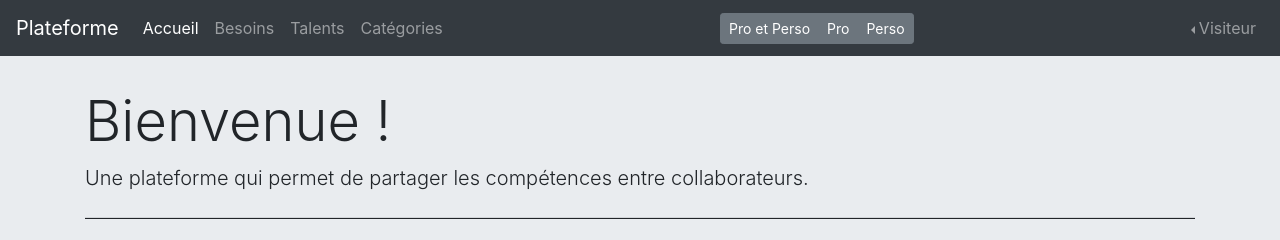
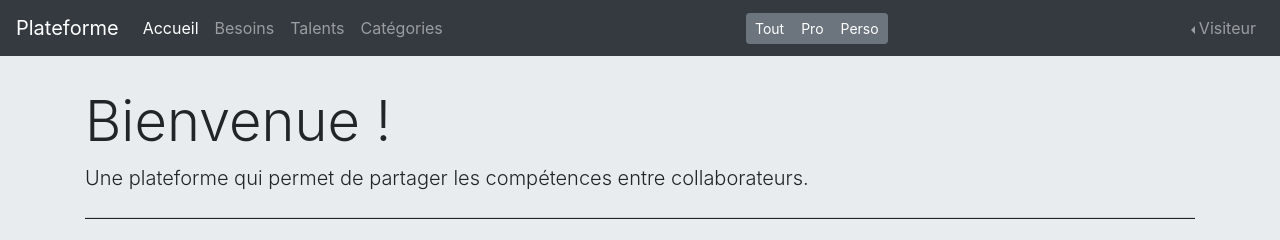
Before and after one commit to Huijun-Ding/QSF, a PHP site: page /Accueil.php in a window 1280 px wide. Shown: the top 240 px of the page. Run offline with PHP 8.4, Linux system fonts and the light colour scheme; tables that the repository leaves empty or names only in its code hold one stand-in row (values such as "Sample post"); some libraries are stand-ins or nearby versions.

Commit message:
debug accueil

```diff
--- a/Accueil.php
+++ b/Accueil.php
@@ -42,9 +42,9 @@
             require_once 'Fonctions.php';
             if (empty($_SESSION['email'])){
                 echo ('<div class="btn-group" role="group" aria-label="Basic example">');
-                echo ('<button type="radio" class="btn btn-secondary btn-sm">Pro et Perso</button>');
-                echo ('<button type="radio" class="btn btn-secondary btn-sm" name="typeV" value="Pro">Pro</button>');
-                echo ('<button type="radio" class="btn btn-secondary btn-sm" name="typeV" value="Perso">Perso</button>');
+                echo ('<button type="radio" id="tout" class="btn btn-secondary btn-sm" name="tout">Tout</button>');
+                echo ('<button type="radio" id="pro" class="btn btn-secondary btn-sm" name="pro" value="Pro">Pro</button>');
+                echo ('<button type="radio" id="perso" class="btn btn-secondary btn-sm" name="perso" value="Perso">Perso</button>');
                 echo ('</div>');
             }
           ?>
@@ -137,8 +137,10 @@
 
             if(isset($_SESSION['email']) and ($_SESSION['type']) != NULL) {
                 $query = "select  b.CodeB, b.VisibiliteB, b.TitreB, c.PhotoC, b.DateButoireB, b.TypeB from besoins b, categories c where b.CodeC = c.CodeC and (b.TypeB = '{$_SESSION['type']}' OR b.TypeB ='Pro et Perso') order by CodeB DESC";
-            } elseif (isset($_GET['typeV'])){
-                $query = "select  b.CodeB, b.VisibiliteB, b.TitreB, c.PhotoC, b.DateButoireB, b.TypeB from besoins b, categories c where b.CodeC = c.CodeC and (b.TypeB = '{$_GET['typeV']}' OR b.TypeB ='Pro et Perso') order by CodeB DESC";
+            } elseif (empty ($_SESSION['email']) and isset($_GET['pro'])){
+                $query = "select  b.CodeB, b.VisibiliteB, b.TitreB, c.PhotoC, b.DateButoireB, b.TypeB from besoins b, categories c where b.CodeC = c.CodeC and (b.TypeB = 'Pro' OR b.TypeB ='Pro et Perso') order by CodeB DESC";
+            } elseif (empty ($_SESSION['email']) and isset($_GET['perso'])){
+                $query = "select  b.CodeB, b.VisibiliteB, b.TitreB, c.PhotoC, b.DateButoireB, b.TypeB from besoins b, categories c where b.CodeC = c.CodeC and (b.TypeB = 'Perso' OR b.TypeB ='Pro et Perso') order by CodeB DESC";
             } else {
                 $query = "select  b.CodeB, b.VisibiliteB, b.TitreB, c.PhotoC, b.DateButoireB, b.TypeB from besoins b, categories c where b.CodeC = c.CodeC order by CodeB DESC";
             }
@@ -153,7 +155,6 @@
             }
 
             $result = mysqli_query ($session, $query);
-
             if (mysqli_num_rows($result)>0) {
                 while ($ligne = mysqli_fetch_array($result)) {                      /* Afficher tous les besoins par l'ordre chronologique en format carte */
                      if ($ligne["VisibiliteB"] == 1) {
@@ -198,8 +199,10 @@
             <?php
             if(isset($_SESSION['email']) and ($_SESSION['type']) != NULL) {
                 $query = "select t.CodeT, t.VisibiliteT, t.TitreT, c.PhotoC, t.TypeT from talents t, categories c where t.CodeC = c.CodeC and (t.TypeT = '{$_SESSION['type']}' or t.TypeT = 'Pro et Perso') order by t.CodeT DESC";
-            } elseif (isset($_GET['typeV'])) {
-                $query = "select t.CodeT, t.VisibiliteT, t.TitreT, c.PhotoC, t.TypeT from talents t, categories c where t.CodeC = c.CodeC and (t.TypeT = '{$_GET['typeV']}' or t.TypeT = 'Pro et Perso') order by t.CodeT DESC";
+            } elseif (empty ($_SESSION['email']) and isset($_GET['pro'])) {
+                $query = "select t.CodeT, t.VisibiliteT, t.TitreT, c.PhotoC, t.TypeT from talents t, categories c where t.CodeC = c.CodeC and (t.TypeT = 'Pro' or t.TypeT = 'Pro et Perso') order by t.CodeT DESC";
+            } elseif (empty ($_SESSION['email']) and isset($_GET['perso'])){
+                $query = "select t.CodeT, t.VisibiliteT, t.TitreT, c.PhotoC, t.TypeT from talents t, categories c where t.CodeC = c.CodeC and (t.TypeT = 'Perso' or t.TypeT = 'Pro et Perso') order by t.CodeT DESC";
             } else {
                 $query = "select t.CodeT, t.VisibiliteT, t.TitreT, c.PhotoC, t.TypeT from talents t, categories c where t.CodeC = c.CodeC order by t.CodeT DESC";
             }
--- a/Creer1Besoin.php
+++ b/Creer1Besoin.php
@@ -120,7 +120,7 @@
             </div>
             <div class="form-group">
               <label for="inputEmail4">Date butoire(<span style="color:red">*</span>)</label>
-              <input type="datetime-local" name="datebutoire" class="form-control col-md-4" id="inputEmail4" maxlength="10" required>
+              <input type="date" name="datebutoire" class="form-control col-md-4" id="inputEmail4" required />
             </div>
             <div class="form-group">
                   <label for="inputAddress">Type de besoin(<span style="color:red">*</span>)</label>
```
Also changed, not shown: Talent.php (+4 -4 lines), style.css (indentation only).
